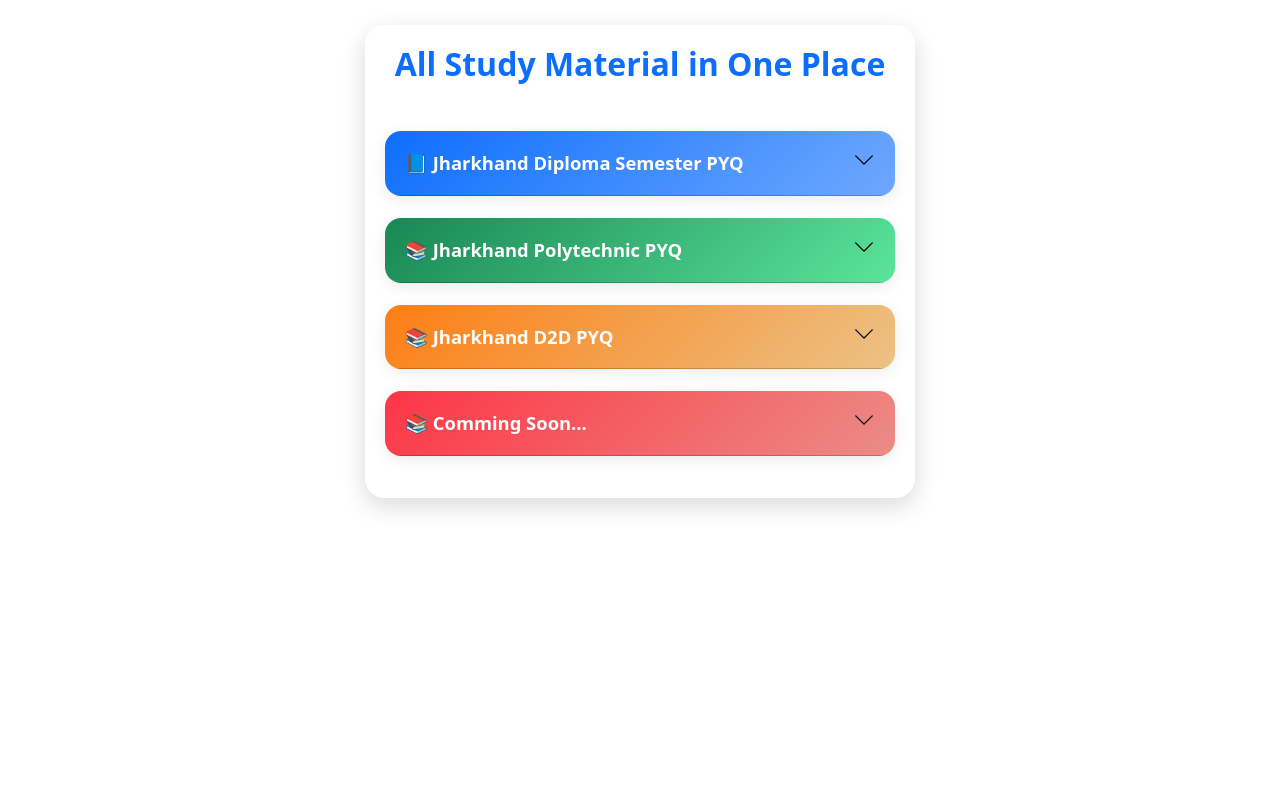
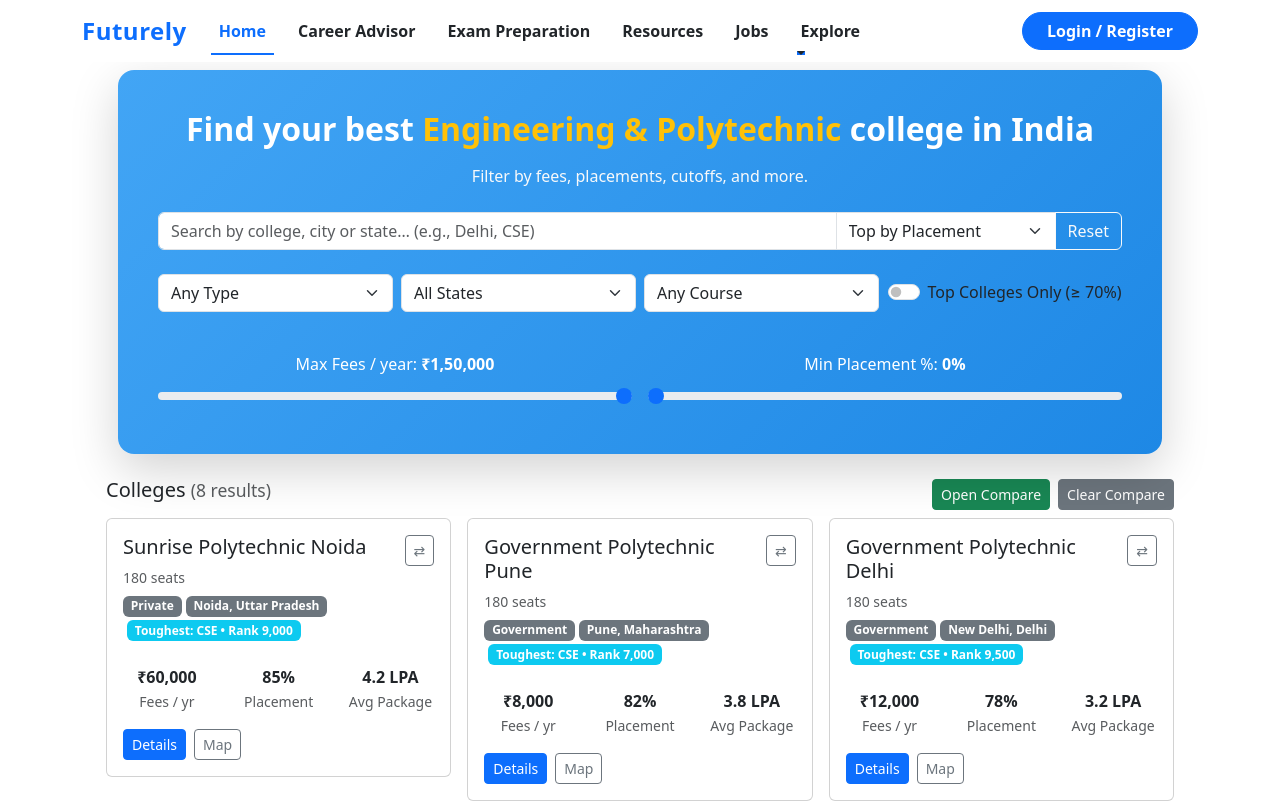
Before and after one commit to Karan123457/NextGenZ, a React (Create React App) app: page / in a window 1280 px wide. Shown: the top 803 px of the page. Built offline with nearby package versions, Linux system fonts and the light colour scheme.

Commit message:
Update Header.js

```diff
--- a/src/MyComponents/Header.js
+++ b/src/MyComponents/Header.js
@@ -1,91 +1,226 @@
-import React, { useState } from "react";
-import { Accordion, Card } from "react-bootstrap";
-import { ChevronDown, ChevronRight } from "react-bootstrap-icons";
-import { useNavigate } from 'react-router-dom';
-import "bootstrap/dist/css/bootstrap.min.css";
+import React, { useState, useEffect } from "react";
+import { Link, useLocation } from "react-router-dom";
+import { Navbar, Nav, Container, Button, Modal, Form } from "react-bootstrap";
+import { FaGoogle, FaFacebook } from "react-icons/fa";
 
-const Resources = () => {
-    const [activeKey, setActiveKey] = useState(null);
-    const navigate = useNavigate();
+export default function Header() {
+  const [show, setShow] = useState(false);
+  const [showPassword, setShowPassword] = useState(false);
+  const [scrolled, setScrolled] = useState(false);
+  const location = useLocation(); // Track current URL
 
-    const toggleAccordion = (key) => setActiveKey(activeKey === key ? null : key);
+  const handleClose = () => setShow(false);
+  const handleShow = () => setShow(true);
 
-    const data = [
-        {
-            key: "0",
-            title: "📘 Jharkhand Diploma Semester PYQ",
-            color: "linear-gradient(135deg, #0d6efd, #6ea8fe)",
-            subs: [
-                { id: "sub1", title: "1st Semester", type: "fullContent" },
-                { id: "sub2", title: "2nd Semester", type: "fullContent2" },
-                { id: "sub3", title: "3rd Semester", type: "fullContent3" },
-                { id: "sub4", title: "4th Semester", type: "fullContent4" },
-                { id: "sub5", title: "5th Semester", type: "fullContent5" },
-                { id: "sub6", title: "6th Semester", type: "fullContent6" },
+  // Handle scroll background fade
+  useEffect(() => {
+    const handleScroll = () => setScrolled(window.scrollY > 20);
+    window.addEventListener("scroll", handleScroll);
+    return () => window.removeEventListener("scroll", handleScroll);
+  }, []);
 
-            ],
-        },
-        {
-            key: "1",
-            title: "📚 Jharkhand Polytechnic PYQ",
-            color: "linear-gradient(135deg, #198754, #5be49b)",
-            subs: [
-                { id: "jhpoly", title: "Exam Information for 2026 ", type: "fullJHPoly" }, // no sub-card, entire content will render
-                { id: "jhpoly2", title: "Download All Paper (2021 - 2025)", type: "fullJHPoly2" },
-            ],
-        },
+  const navLinks = [
+    { name: "Home", path: "/" },
+    { name: "Career Advisor", path: "/Counselling" },
+    { name: "Exam Preparation", path: "/Exam_Preparation" },
+    { name: "Resources", path: "/resources" },
+    { name: "Jobs", path: "/jobs" },
+  ];
 
+  return (
+    <>
+      {/* Navbar */}
+      <Navbar
+        expand="lg"
+        fixed="top"//sticky="top"
+        className={`py-2 ${scrolled ? "navbar-fade" : "navbar-clear"}`}
+      >
+        <Container>
+          <Navbar.Brand
+            as={Link}
+            to="/"
+            className="fw-bold text-primary fs-4 brand-name"
+          >
+            Futurely
+          </Navbar.Brand>
 
-        {
-            key: "2",
-            title: "📚 Jharkhand D2D PYQ",
-            color: "linear-gradient(135deg, #fd7e14, #ebc285ff)",
-            subs: [
-                { id: "sub_d2d", title: "Exam Information for 2026", type: "D2dExam" },
-                { id: "sub2_d2d", title: "Download All Paper (2021 - 2025)", type: "D2dExam2" },
-            ],
-        },
-        {
-            key: "3",
-            title: "📚 Comming Soon...",
-            color: "linear-gradient(135deg, #fd3546, #eb8c85ff)",
-            subs: [
-                { id: "sub3", title: "Engineering Physics", desc: "Motion, optics, modern physics.", inner: [{ name: "Module 1", info: "Kinematics" }, { name: "Module 2", info: "Optics" }] },
-                { id: "sub4", title: "Engineering Chemistry", desc: "Electrochemistry, polymers, fuels.", inner: [{ name: "Organic", info: "Polymers" }, { name: "Physical", info: "Thermodynamics" }] },
-            ],
-        },
-    ];
+          <Navbar.Toggle aria-controls="navbarScroll" />
+          <Navbar.Collapse id="navbarScroll">
+            <Nav className="me-auto my-2 my-lg-0 align-items-center" navbarScroll>
+              {navLinks.map((item, idx) => (
+                <Nav.Link
+                  key={idx}
+                  as={Link}
+                  to={item.path}
+                  className={`fw-semibold nav-animated-link mx-2 ${location.pathname === item.path ? "active-link" : ""
+                    }`}
+                >
+                  {item.name}
+                </Nav.Link>
+              ))}
 
-    return (
-        <div style={{ marginTop: "5px", minHeight: "100vh", background: "rgba(255,255,255,0.85)", padding: "20px 0.1px", display: "flex", justifyContent: "center", alignItems: "flex-start" }}>
+              {/* Explore Dropdown */}
+              <Nav.Item className="dropdown mx-2">
+                <button
+                  className="nav-link dropdown-toggle fw-semibold nav-animated-link"
+                  data-bs-toggle="dropdown"
+                  aria-expanded="false"
+                >
+                  Explore
+                </button>
+                <ul className="dropdown-menu shadow-sm border-0 rounded-3">
+                  <li><button className="dropdown-item" onClick={() => { }}>Colleges</button></li>
+                  <li><button className="dropdown-item" onClick={() => { }}>Schools</button></li>
+                  <li><button className="dropdown-item" onClick={() => { }}>Courses</button></li>
+                </ul>
+              </Nav.Item>
+            </Nav>
 
-            <div style={{ width: "100%", maxWidth: "550px", background: "rgba(255,255,255,0.85)", backdropFilter: "blur(10px)", borderRadius: "20px", boxShadow: "0 8px 25px rgba(0,0,0,0.15)", padding: "20px" }}>
-                <h2 className="text-center mb-5" style={{ fontWeight: 800, color: "#0d6efd",}}>All Study Material in One Place</h2>
+            <Button
+              variant="primary"
+              className="px-4 rounded-pill fw-semibold"
+              onClick={handleShow}
+            >
+              Login / Register
+            </Button>
+          </Navbar.Collapse>
+        </Container>
+      </Navbar>
 
-                <Accordion activeKey={activeKey}>
-                    {data.map(main => (
-                        <Card key={main.key} style={{ border: "none", marginBottom: "22px", borderRadius: "16px", overflow: "hidden", boxShadow: "0 4px 15px rgba(0,0,0,0.08)" }}>
-                            <Card.Header onClick={() => toggleAccordion(main.key)} style={{ background: main.color, color: "white", fontWeight: 600, fontSize: "1.15rem", padding: "18px 20px", display: "flex", justifyContent: "space-between", cursor: "pointer" }}>
-                                {main.title}
-                                <ChevronDown size={22} style={{ transition: "transform 0.3s", transform: activeKey === main.key ? "rotate(180deg)" : "rotate(0deg)" }} />
-                            </Card.Header>
+      {/* ✅ Login Modal */}
+      <Modal show={show} onHide={handleClose} centered>
+        <Modal.Header closeButton className="border-0 pb-0">
+          <Modal.Title className="fw-bold text-primary ms-auto">
+            Welcome Back!
+          </Modal.Title>
+        </Modal.Header>
 
-                            <Accordion.Collapse eventKey={main.key}>
-                                <Card.Body style={{ background: "#f9fafb", padding: "20px" }}>
-                                    {main.subs.map(sub => (
-                                        <div key={sub.id} role="button" tabIndex={0} onClick={() => navigate(`/resources/${main.key}/${sub.id}`, { state: { title: sub.title, type: sub.type } })} onKeyDown={(e) => { if (e.key === 'Enter') navigate(`/resources/${main.key}/${sub.id}`, { state: { title: sub.title, type: sub.type } }) }} style={{ background: "rgba(255,255,255,0.95)", borderRadius: "14px", padding: "16px 18px", marginBottom: "16px", boxShadow: "0 3px 12px rgba(0,0,0,0.05)", border: "1px solid #e9ecef", display: 'flex', justifyContent: 'space-between', alignItems: 'center', cursor: 'pointer' }}>
-                                            <h5 style={{ color: "#0d6efd", fontWeight: 600, margin: 0 }}>{sub.title}</h5>
-                                            <ChevronRight size={20} />
-                                        </div>
-                                    ))}
-                                </Card.Body>
-                            </Accordion.Collapse>
-                        </Card>
-                    ))}
-                </Accordion>
+        <Modal.Body className="p-4">
+          <Form>
+            <Form.Group className="mb-3" controlId="formName">
+              <Form.Label>Full Name</Form.Label>
+              <Form.Control type="text" placeholder="Enter your full name" />
+            </Form.Group>
+
+            <Form.Group className="mb-3" controlId="formEmail">
+              <Form.Label>Email</Form.Label>
+              <Form.Control type="email" placeholder="your@email.com" />
+            </Form.Group>
+
+            <Form.Group className="mb-3" controlId="formPassword">
+              <Form.Label>Password</Form.Label>
+              <div className="input-group">
+                <Form.Control
+                  type={showPassword ? "text" : "password"}
+                  placeholder="********"
+                />
+                <Button
+                  variant="outline-secondary"
+                  onClick={() => setShowPassword(!showPassword)}
+                  type="button"
+                >
+                  {showPassword ? "Hide" : "Show"}
+                </Button>
+              </div>
+            </Form.Group>
+
+            <div className="d-flex justify-content-between align-items-center mb-3">
+              <Form.Check type="checkbox" label="Remember me" />
+              <button className="btn btn-link text-decoration-none small text-primary p-0" onClick={() => { }}>
+                Forgot password?
+              </button>
             </div>
-        </div>
-    );
-};
 
-export default Resources;
+            <Button variant="primary" type="submit" className="w-100 rounded-pill mb-3">
+              Sign In
+            </Button>
+
+            <div className="text-center text-muted mb-3">or continue with</div>
+
+            <div className="d-flex gap-2">
+              <Button variant="outline-danger" className="w-50 rounded-pill">
+                <FaGoogle className="me-2" /> Google
+              </Button>
+              <Button variant="outline-primary" className="w-50 rounded-pill">
+                <FaFacebook className="me-2" /> Facebook
+              </Button>
+            </div>
+
+            <div className="text-center mt-4">
+              <small>
+                Don’t have an account?{" "}
+                <button className="btn btn-link text-decoration-none fw-semibold text-primary p-0" onClick={() => { }}>
+                  Sign up
+                </button>
+              </small>
+            </div>
+          </Form>
+        </Modal.Body>
+      </Modal>
+
+      {/* ✨ Styles Section */}
+      <style>{`
+        /* Scroll Fade Navbar */
+        .navbar-clear {
+          background-color: rgba(255, 255, 255, 0.98);
+          transition: all 0.2s ease-in-out;
+        }
+        .navbar-fade {
+          background-color: #e9f3ff !important;
+          box-shadow: 0 4px 12px rgba(0, 0, 0, 0.1);
+          transition: all 0.4s ease-in-out;
+        }
+
+        /* Hover animation for nav links */
+        .nav-animated-link {
+          position: relative;
+          color: #212529 !important;
+          text-decoration: none;
+          transition: color 0.2s ease-in-out;
+        }
+
+        .nav-animated-link::after {
+          content: "";
+          position: absolute;
+          left: 0;
+          bottom: -4px;
+          width: 0;
+          height: 2px;
+          background-color: #0d6efd;
+          transition: width 0.3s ease;
+        }
+
+        .nav-animated-link:hover {
+          color: #0d6efd !important;
+        }
+
+        .nav-animated-link:hover::after {
+          width: 100%;
+        }
+
+        /* Active link style */
+        .active-link {
+          color: #0d6efd !important;
+          font-weight: 600;
+        }
+        .active-link::after {
+          width: 100%;
+        }
+
+        /* Dropdown hover look */
+        .dropdown-menu a:hover {
+          background-color: #f0f4ff;
+          color: #0d6efd;
+        }
+
+        .brand-name {
+          letter-spacing: 0.5px;
+        }
+
+        .navbar {
+          transition: all 0.4s ease-in-out;
+        }
+      `}</style>
+    </>
+  );
+}
```
